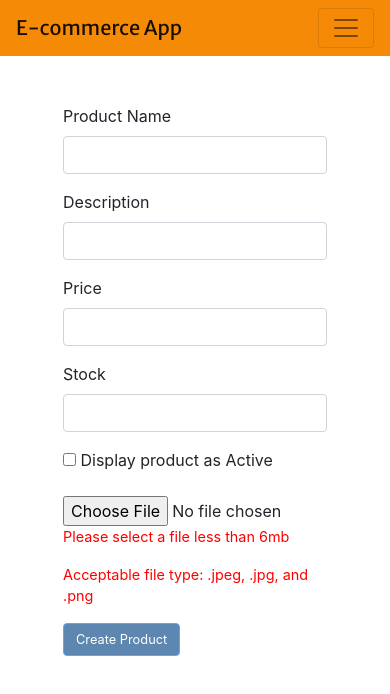
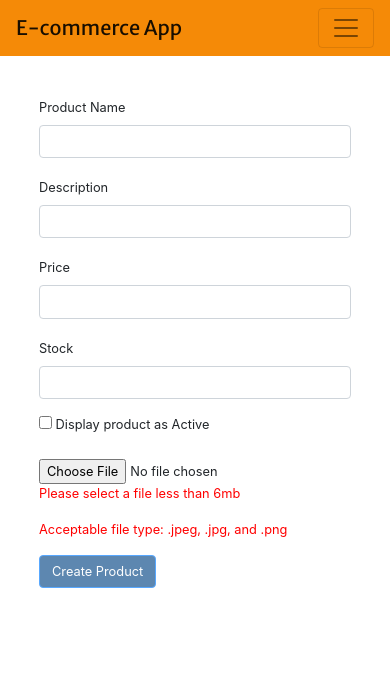
Before and after one commit to dmganados/puppypaws_ecommerce, a React (Create React App) app: page /create-product in a window 390 px wide. Shown: the top 694 px of the page. Built offline with nearby package versions, Linux system fonts and the light colour scheme; no server answers.

Commit message:
working on cleaning unused codes and fixing spaces

```diff
--- a/src/App.css
+++ b/src/App.css
@@ -214,9 +214,9 @@
 
 }
 
-/*.title {
-  margin-top: ;
-}*/
+.title {
+  margin-top: -2% !important;
+}
 
 #editFunction {
   background-color: #084887;
@@ -323,39 +323,35 @@
 .editForm {
   display: none;
 }
+
+.createForm {
+  display: none;
+}
+
+.createSmallScrn {
+  width: 80%;
+  margin: auto;
+}
+
+.createSmallScrn {
+  margin-top: -15% !important;
+}
+
+.fileError {
+  color: red;
+  font-size: 80% !important;
+}
+
+.inputCreate {
+  font-size: 80% !important;
+}
+
+.buttonColor {
+  background-color: #084887 !important;
+}
 }
 
 @media only screen and (min-width: 600px) {
-
-/*.title {
- margin-left: auto;
- font-size: 100% !important;
- font-family: 'Merriweather Sans', sans-serif;
- margin-top: -20%;
- margin-bottom: 50%;
-}
-*/
-/*.subtext {
-  margin-left: auto;
-  font-size: 95%;
-}
-*/
-/*.img {
-  position: absolute;
-  margin-top: 2%;
-  margin-left: 3%;
-}*/
-
-/*#editFunction {
-  color: green;
-  margin-left: 80%;
-  font-size: 95%;
-}
-
-#deleteFunction {
-  color: red;
-  font-size: 95%;
-}*/
 
 .inventoryCard {
   display: none !important;
@@ -374,6 +370,38 @@
 }
 
 .smallScrnEdit {
+  display: none;
+}
+
+.updateButton, .updateButton:hover {
+  background-color: #084887;
+  color: white;
+  font-size: 90%;
+  border: none;
+  padding: 3%;
+  border-radius: 4px;
+  text-decoration: none;
+}
+
+.deleteButton {
+  background-color: #d33;
+  color: white;
+  font-size: 90%;
+  border: none;
+  padding: 3%;
+  border-radius: 4px;
+  text-decoration: none;
+}
+
+.createBtn {
+  background-color: #084887 !important;
+}
+
+.buttonColor {
+  background-color: #084887 !important;
+}
+
+.createSmallScrn {
   display: none;
 }
 
@@ -459,6 +487,14 @@
   display: none;
 }
 
+.buttonColor {
+  background-color: #084887 !important;
+}
+
+.createSmallScrn {
+  display: none;
+}
+
 }
 
 .fileError {
--- a/src/components/CreateProduct.js
+++ b/src/components/CreateProduct.js
@@ -1,10 +1,6 @@
-import React, { useState, useEffect, Component } from 'react';
-import { Container, Col, Form, Button, Text } from 'react-bootstrap';
+import React, { useState, useEffect } from 'react';
+import { Container, Col, Form, Button } from 'react-bootstrap';
 import Swal from 'sweetalert2';
-import axios from 'axios';
-import { FilePond, registerPlugin} from 'react-filepond';
-
-
 
 export default function CreateProduct() {
 	let [productName, setProductName] = useState('');
@@ -40,7 +36,7 @@ export default function CreateProduct() {
 				setIsImageSize(false);
 				setIsFilled(false);
 			}
-	},[productName, description, sellingPrice, stock, productImg])
+	},[productName, description, sellingPrice, stock, productImg, productImgType])
 
 
 	const createListing = async (submitEvent) => {
@@ -95,9 +91,10 @@ export default function CreateProduct() {
 	return(
 		<>
 
+		{/*Form for large screen*/}
 		<Container>
 		<Col className='p-5'>
-			<Form  >
+			<Form className="createForm">
 				<Form.Group>
 					<Form.Label>Product Name</Form.Label>
 					<Form.Control
@@ -175,6 +172,97 @@ export default function CreateProduct() {
 
 		</Col>
 		</Container>
+
+			{/*Form for small screen*/}
+			<Form className="createSmallScrn">
+				<Form.Group>
+					<Form.Label className="editText">Product Name</Form.Label>
+					<Form.Control
+					type="text"
+					required
+					value={productName}
+					onChange={event => setProductName(event.target.value)}
+					className="inputCreate"
+
+					/>
+				</Form.Group>
+
+				<Form.Group>
+					<Form.Label className="editText">Description</Form.Label>
+					<Form.Control
+					type="text"
+					required
+					value={description}
+					onChange={e => setDescription(e.target.value)}
+					className="inputCreate"
+
+					/>
+				</Form.Group>
+
+				<Form.Group>
+					<Form.Label className="editText">Price</Form.Label>
+					<Form.Control
+					type="number"
+					required
+					value={sellingPrice}
+					onChange={e => setSellingPrice(e.target.value)}
+					className="inputCreate"
+
+					/>
+				</Form.Group>
+
+				<Form.Group>
+					<Form.Label className="editText">Stock</Form.Label>
+					<Form.Control
+					type="number"
+					required
+					value={stock}
+					onChange={e => setStock(e.target.value)}
+					className="inputCreate"
+
+					/>
+				</Form.Group>
+
+				<div className="mb-4 editText">
+					<input
+					type="checkbox"
+					checked={isActive}
+					onChange={toggleChecked}
+
+					/> Display product as Active
+				</div>
+
+				<input
+				type="file"
+				onChange={e => setProductImg(e.target.files[0])}
+				className="editText"
+
+				/>	<br/>
+
+				{
+					isImageSize ?
+						<p></p>
+					:
+						<p className="fileError">Please select a file less than 6mb</p>
+				}
+
+				{
+					isImageType ?
+						<p></p>
+					:
+						<p className="fileError">Acceptable file type: .jpeg, .jpg, and .png</p>
+				}
+
+
+				{
+					isFilled ?
+						<Button onClick={e => createListing(e)} className="createBtn">Create Product</Button>
+					:
+						<Button className="createBtn" disabled>Create Product</Button>
+				}
+
+			</Form>
+
 		</>
 	)
 
--- a/src/components/ProductCard.js
+++ b/src/components/ProductCard.js
@@ -14,8 +14,8 @@ export default function ProductCard({productProp}) {
 	return(
 		<Col xs={12} md={12} className="p-2" >
 
-			<Card className="p-1 mt-4">
-				<img style={{width:190, height:200}} src={image} className="d-inline img" />
+			<Card className="p-1 mt-3">
+				<img style={{width:190, height:200}} src={image} className="d-inline mt-3 img" />
 				<Card.Body className="d-inline cardText">
 					<Card.Title to={"/products/:productId"} className="title">
 						{productProp.productName}
--- a/src/pages/Edit.js
+++ b/src/pages/Edit.js
@@ -1,9 +1,7 @@
-import {Button, Col, Row, Container, Form} from 'react-bootstrap';
+import {Button, Col, Container, Form} from 'react-bootstrap';
 import { useState, useEffect } from 'react';
 import Swal from 'sweetalert2';
 import { useParams } from 'react-router-dom';
-import { FilePond, registerPlugin} from 'react-filepond';
-import Upload from '../components/Uploads'
 
 export default function Edit() {
 
@@ -14,11 +12,7 @@ export default function Edit() {
 	let [stock, setStock] = useState('');
 	let [productImg, setProductImg] = useState('');
 	let [isActive, setIsActive] = useState(false);
-	let [newFile, setNewFile] = useState([])
 	let toggleChecked = () => setIsActive(value => !value)
-	let productImgSize = productImg.size;
-	let [isAcceptable, setIsAcceptable] = useState(false);
-	let [isFilled, setIsFilled] = useState(false);
 
 	useEffect(() => {
 		productInfo();
--- a/src/pages/ManageProduct.js
+++ b/src/pages/ManageProduct.js
@@ -1,7 +1,6 @@
-import { Button, Col, Row, Container, Table, Card } from 'react-bootstrap';
-import { useParams } from 'react-router-dom';
+import { Button, Container } from 'react-bootstrap';
 import { useState, useEffect } from 'react';
-import { useTable } from 'react-table';
+
 import Swal from 'sweetalert2';
 
 
```
